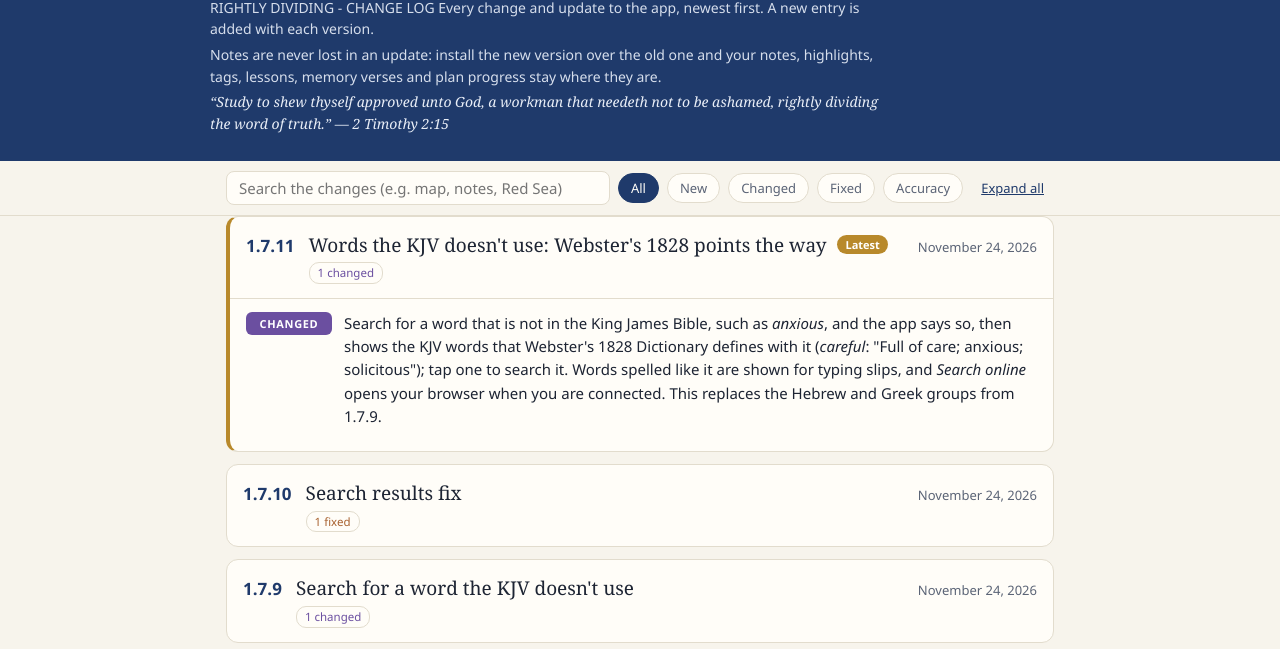
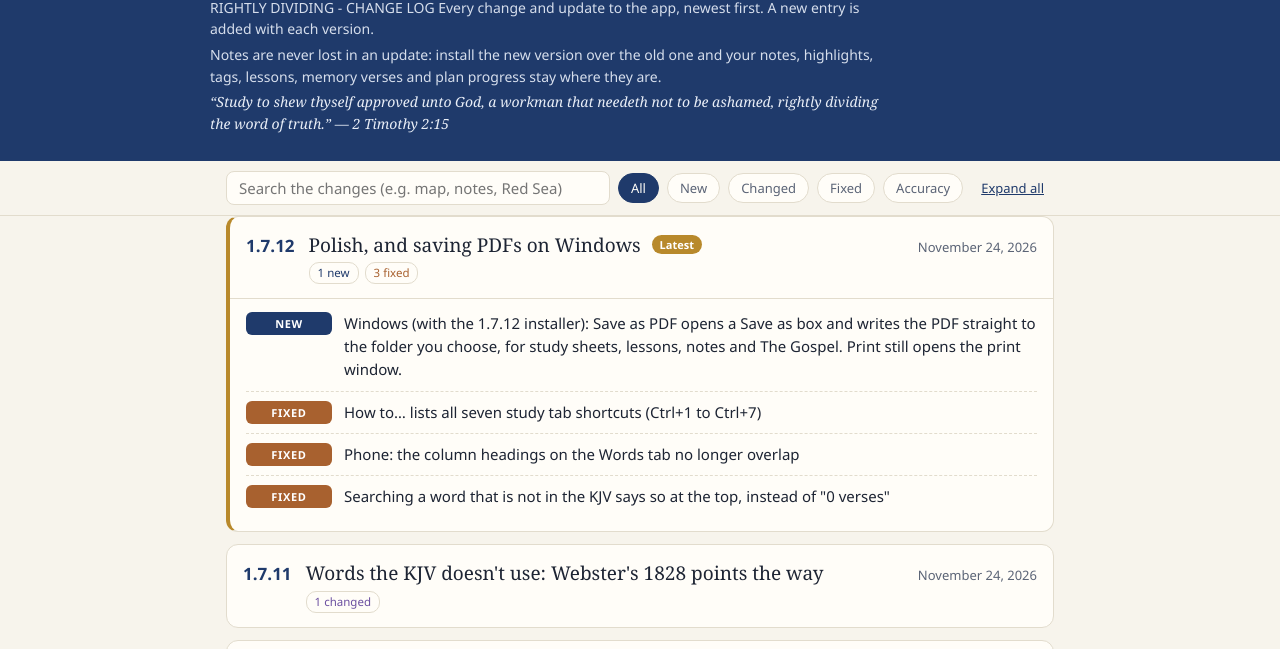
Before and after one commit to cmundell/rightly-dividing-fmnrj8, a plain HTML site: page CHANGELOG.html in a window 1280 px wide. Shown: the part 105-754 px from the top of the page. Drawn offline with Linux system fonts and the light colour scheme.

Commit message:
Rightly Dividing 1.7.12: polish; Windows saves PDFs directly
Co-Authored-By: Claude Opus 5.5 <noreply@anthropic.com>
Claude-Session: https://claude.ai/code/session_01Q745QoQnpJZ94K6cLyVB67

```diff
--- a/CHANGELOG.html
+++ b/CHANGELOG.html
@@ -72,8 +72,13 @@
   <button class="btn" id="toggle">Expand all</button>
 </div></div>
 <main class="wrap">
-  <details class="ver" id="v1.7.11" open>
-    <summary><span class="vnum">1.7.11</span><span class="vtitle">Words the KJV doesn't use: Webster's 1828 points the way <span class="latest">Latest</span></span>
+  <details class="ver" id="v1.7.12" open>
+    <summary><span class="vnum">1.7.12</span><span class="vtitle">Polish, and saving PDFs on Windows <span class="latest">Latest</span></span>
+      <span class="vmeta">November 24, 2026</span><span class="vtags"><span class="pill p-new">1 new</span><span class="pill p-fix">3 fixed</span></span></summary>
+    <ul class="items"><li class="it t-new"><span class="tag tag-new">New</span><div>Windows (with the 1.7.12 installer): Save as PDF opens a Save as box and writes the PDF straight to the folder you choose, for study sheets, lessons, notes and The Gospel. Print still opens the print window.</div></li><li class="it t-fix"><span class="tag tag-fix">Fixed</span><div>How to… lists all seven study tab shortcuts (Ctrl+1 to Ctrl+7)</div></li><li class="it t-fix"><span class="tag tag-fix">Fixed</span><div>Phone: the column headings on the Words tab no longer overlap</div></li><li class="it t-fix"><span class="tag tag-fix">Fixed</span><div>Searching a word that is not in the KJV says so at the top, instead of "0 verses"</div></li></ul>
+  </details>
+  <details class="ver" id="v1.7.11">
+    <summary><span class="vnum">1.7.11</span><span class="vtitle">Words the KJV doesn't use: Webster's 1828 points the way</span>
       <span class="vmeta">November 24, 2026</span><span class="vtags"><span class="pill p-change">1 changed</span></span></summary>
     <ul class="items"><li class="it t-change"><span class="tag tag-change">Changed</span><div>Search for a word that is not in the King James Bible, such as <i>anxious</i>, and the app says so, then shows the KJV words that Webster's 1828 Dictionary defines with it (<i>careful</i>: "Full of care; anxious; solicitous"); tap one to search it. Words spelled like it are shown for typing slips, and <i>Search online</i> opens your browser when you are connected. This replaces the Hebrew and Greek groups from 1.7.9.</div></li></ul>
   </details>
--- a/sw.js
+++ b/sw.js
@@ -1,6 +1,6 @@
 'use strict';
 // Keeps Rightly Dividing working offline. The cache name changes with every release.
-const CACHE = 'sts-1.7.11-2c34a2d981';
+const CACHE = 'sts-1.7.12-0c51f79db6';
 const SHELL = ["./", "CHANGELOG.html", "data/basemap.json", "data/brand-bg.jpg", "data/gospel.json", "data/journeys.json", "data/landmarks.json", "data/phrases.json", "data/relief.jpg", "data/tidwell.json", "data/votd.json", "features.js", "home.js", "icon-180.png", "icon-192.png", "icon-512.png", "index.html", "lib/cjs-shim.js", "lib/db.js", "lib/docx.js", "lib/jszip.min.js", "lib/sql-wasm-browser.js", "lib/sql-wasm-browser.wasm", "listen.js", "manifest.webmanifest", "maps.js", "reader.js", "refparse.js", "robots.txt", "study.js", "styles.css", "tools.js", "tsk-web.js", "walk.js", "web.css", "web.js"];
 self.addEventListener('install', (e) => {
   e.waitUntil(caches.open(CACHE).then((c) => c.addAll(SHELL)).then(() => self.skipWaiting()));
--- a/tsk-web.js
+++ b/tsk-web.js
@@ -5,7 +5,7 @@
 /* global initSqlJs, TskDb, JSZip, wRun, wPara, HL_FILL */
 
 (() => {
-  const VERSION = '1.7.11';
+  const VERSION = '1.7.12';
   // the Windows app (windows/ folder) adds rdDesktop: your notes are also copied to a real file in a folder you choose
   const desk = window.rdDesktop || null;
   let deskTimer = null;
```
